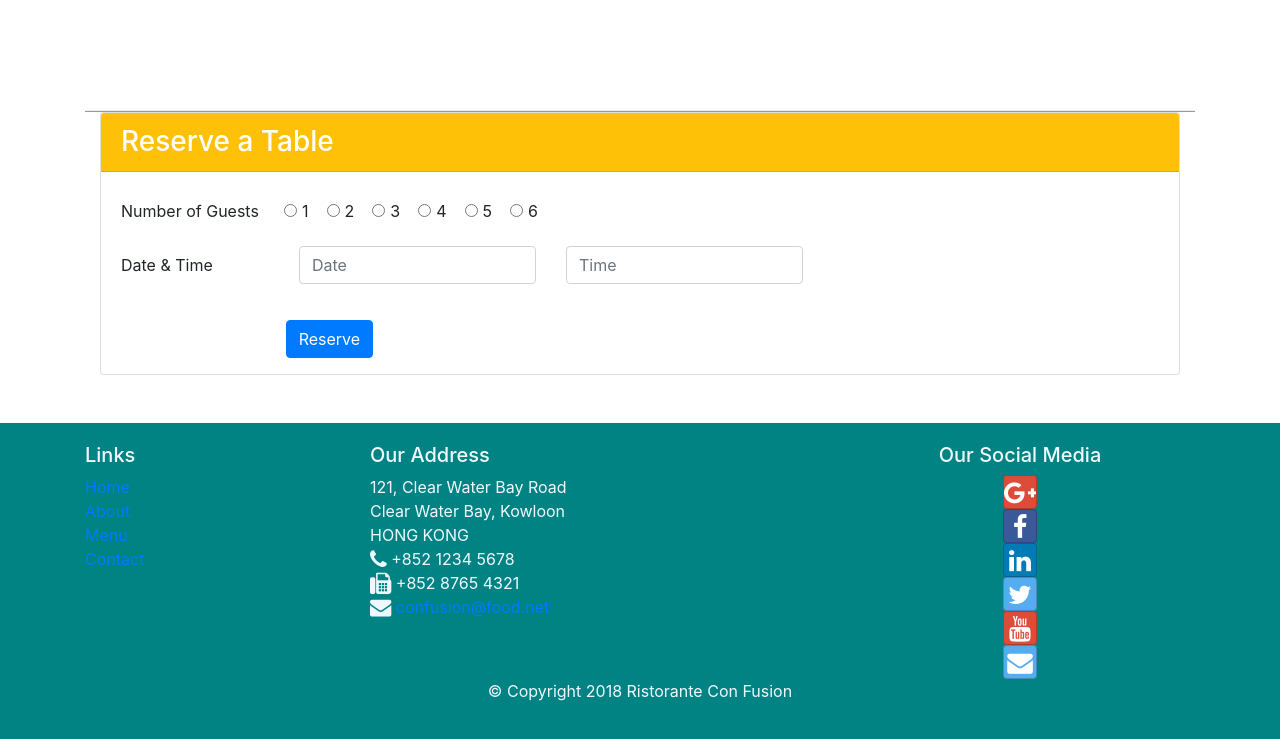
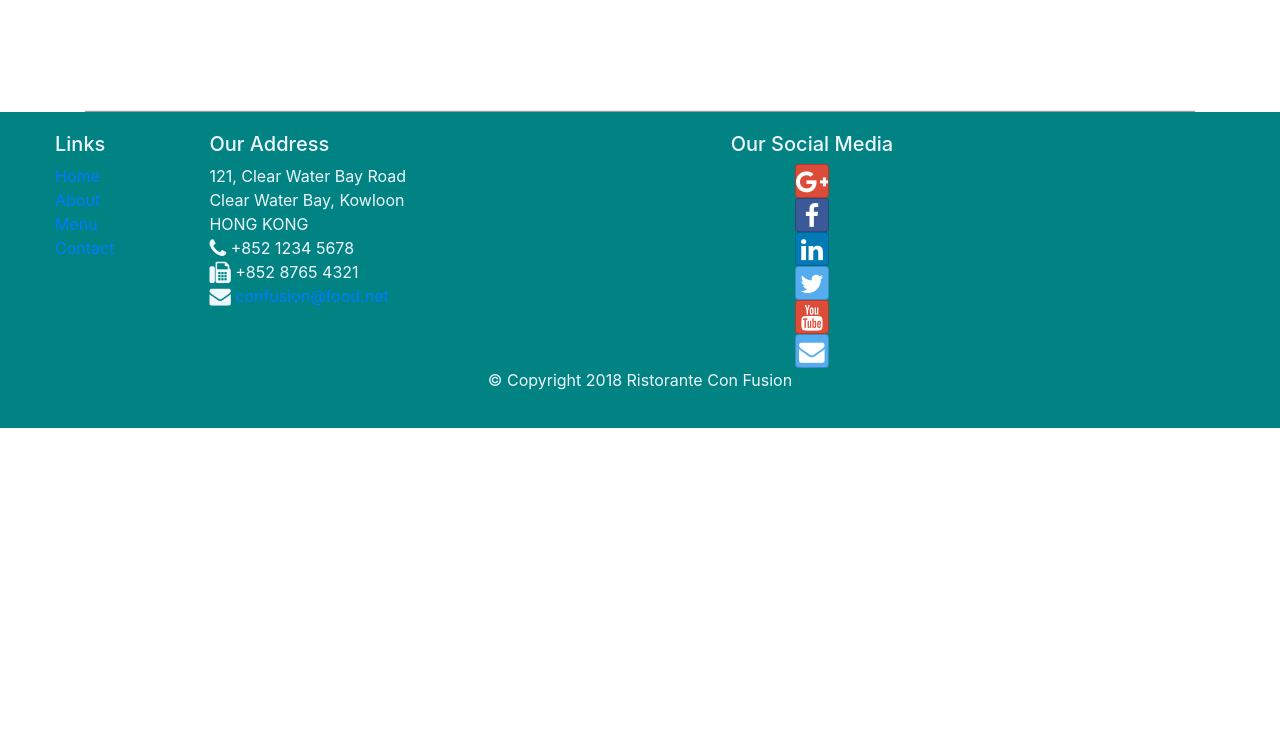
Before and after one commit to aristosChatzidis/bootstrap-sam-git, a website: page index.html in a window 1280 px wide. Shown: the part 1824-2563 px from the top of the page. After the commit the page ends 2252 px from the top, so only its background shows below. Drawn offline with nearby package versions, Linux system fonts and the light colour scheme.

Commit message:
Footer Improovments with link color

```diff
--- a/css/styles.css
+++ b/css/styles.css
@@ -38,10 +38,29 @@
   color: #0f0f0f;
 }
 
-/* a:link {
+/*  */
+.footerLinks a:link {
+  color: green;
+  background-color: transparent;
+  text-decoration: none;
+}
+
+a:visited {
   color: floralwhite;
-} */
-
+  background-color: transparent;
+  text-decoration: none;
+}
+a:hover {
+  color: rgb(251, 164, 1);
+  background-color: transparent;
+  text-decoration: underline;
+}
+a:active {
+  color: yellow;
+  background-color: transparent;
+  text-decoration: underline;
+}
+/*  */
 /* For top  */
 body {
   padding: 50px 0px 0px 0px;
--- a/index.html
+++ b/index.html
@@ -97,19 +97,20 @@
             <!-- ReserveTable Modal content-->
             <div class="modal-content">
                 <div class="modal-header">
-                    <h4 class="modal-title">Reserve a Table </h4>
+                    <!-- <h4 class="modal-title">Reserve a Table </h4> -->
+                    <h2 class="text-warning">Reserve a Table</h2>
                     <button type="button" class="close" data-dismiss="modal">&times;</button>
                 </div>
                 <div class="modal-body">
                     <form>
-                        <!-- ************************************** -->
+                        <!-- Reserve a table Content -->
                         <div class="col-sm justify-content-center">
                             <div class="card">
-                                <h3 class="card-header bg-warning text-white">Reserve a Table</h3>
+
                                 <div class="card-body">
                                     <dl class="row ">
-                                        <label for="telnum" class="col col-md-4 col-form-label">Number of Guests </label>
                                             <div class="form-check-inline ">
+                                                <label for="telnum" class="col col-md-4 col-form-label">Number of Guests </label>
                                                 <div id="reserveform">
                                                 <label class="form-check-label">
                                                     <input type="radio" class="form-check-input" name="optradio">1 &nbsp;&nbsp;
@@ -130,22 +131,10 @@
                                                     <input type="radio" class="form-check-input" name="optradio">6 &nbsp;&nbsp;
                                                 </label>
                                             </div>
+                                    </dl>
 
-                                            </div>
-                                    </dl>
                                     <dl class="row">
-                                        <div>
-                                            <label for="telnum" class="col-12 col-md col-form-label">Section</label>
-                                        </div>
-                                        <div class="btn-group" role="group" aria-label="Basic example">
-                                            <button type="button" class="btn btn-success">Non-Smoking</button>
-                                            <button type="button" class="btn btn-danger">Smoking</button>
-                                          </div>
-                                    </dl>
-                                    <dl class="row">
-
-                                            <label for="telnum" class="col-12 col-md-2 col-form-label">Date &amp; Time</label>
-
+                                            <label for="telnum" class="col col-md-2 col-form-label">Date &amp; Time</label>
                                             <!-- date -->
                                                 <div class="col-5 col-md-3">
                                                     <input type="date" id="start" name="trip-start" min="2018-01-01" max="2021-12-31">
@@ -154,6 +143,16 @@
                                                 <div class="col-7 col-md-3">
                                                     <input type="time" id="appt" name="appt" min="00:00" max="24:00" required>
                                                 </div>
+
+                                    </dl>
+                                    <dl class="row">
+
+                                            <label for="telnum" class="col col-md-2 col-form-label">Section</label>
+
+                                        <div class="col-5 col-md-5">
+                                            <button type="button" class="btn btn-success">Non-Smoking</button>
+                                            <button type="button" class="btn btn-danger">Smoking</button>
+                                            <br><br>
                                         </div>
                                     </dl>
                                     <div class="form row">
@@ -161,22 +160,11 @@
                                             <button type="submit" class="btn btn-info btn-lg ml-auto">Reserve</button>
                                             <button type="button" class="btn btn-secondary btn-lg ml-auto" data-dismiss="modal">Cancel</button>
                                         </div>
-
-
                                     </div>
-
                                 </div>
-
                             </div>
                         </div>
-                        <!-- ************************************** -->
-                        <div class="form-row">
-
-                            <div class="col-sm-auto">
-
-                            </div>
-                        </div>
-
+                        <!-- Reserve a table Content -->
                     </form>
                 </div>
             </div>
@@ -320,61 +308,6 @@
                 </div>
 
             </div>
-            <div class="col-sm justify-content-center">
-                <div class="card">
-                    <h3 class="card-header bg-warning text-white">Reserve a Table</h3>
-                    <div class="card-body">
-                        <dl class="row ">
-                            <label for="telnum" class="col-12 col-md-2 col-form-label">Number of Guests </label>
-                                <div class="form-check-inline ">
-                                    <div id="reserveform">
-                                    <label class="form-check-label">
-                                        <input type="radio" class="form-check-input" name="optradio">1 &nbsp;&nbsp;
-                                    </label>
-                                    <label class="form-check-label">
-                                        <input type="radio" class="form-check-input" name="optradio">2 &nbsp;&nbsp;
-                                    </label>
-                                    <label class="form-check-label">
-                                        <input type="radio" class="form-check-input" name="optradio">3 &nbsp;&nbsp;
-                                    </label>
-                                    <label class="form-check-label">
-                                        <input type="radio" class="form-check-input" name="optradio">4 &nbsp;&nbsp;
-                                    </label>
-                                    <label class="form-check-label">
-                                        <input type="radio" class="form-check-input" name="optradio">5 &nbsp;&nbsp;
-                                    </label>
-                                    <label class="form-check-label">
-                                        <input type="radio" class="form-check-input" name="optradio">6 &nbsp;&nbsp;
-                                    </label>
-                                </div>
-
-                                </div>
-                        </dl>
-                        <dl class="row">
-
-                                <label for="telnum" class="col-12 col-md-2 col-form-label">Date &amp; Time</label>
-
-                                <!-- date -->
-                                    <div class="col-5 col-md-3">
-                                        <input type="tel" class="form-control" id="reserveDate" name="reserveDate" placeholder="Date">
-                                    </div>
-                                <!-- time -->
-                                    <div class="col-7 col-md-3">
-                                        <input type="tel" class="form-control" id="time" name="time" placeholder="Time">
-                                    </div>
-                            </div>
-                        </dl>
-                        <div class="form-group row">
-                            <div class="offset-md-2 col-md-10">
-                                <button type="submit" class="btn btn-primary">Reserve</button>
-                            </div>
-                        </div>
-                    </div>
-
-                </div>
-            </div>
-
-            <br><br>
         </div>
 
     <!-- Content -->
@@ -383,16 +316,18 @@
         <footer class="footer">
             <div class="container">
                 <div class="row ">
-                    <div class="col-4 offset-0 col-sm-2">
-                        <h5>Links</h5>
-                        <ul class="list-unstyled">                          <!--list-unstyled = remove the bullets from the links -->
-                            <li><a href="#">Home</a></li>
+                    <div class="row justify-content-center">
+
+                        <ul class="list-unstyled">
+                            <li><h5>Links</h5></li>                 <!--list-unstyled = remove the bullets from the links -->
+                            <li><a href="./index.html">Home</a></li>
                             <li><a href="./aboutus.html">About</a></li>
                             <li><a href="#">Menu</a></li>
-                            <li><a href="#">Contact</a></li>
+                            <li><a href="./contactus.html">Contact</a></li>
                         </ul>
                     </div>
-                    <div class="col-7  offset-1 col-sm-5">
+
+                    <div class="col-7  offset-1 col-sm-4">
                         <h5>Our Address</h5>
                         <address>
                           121, Clear Water Bay Road<br>
@@ -403,7 +338,7 @@
                           <i class="fa fa-envelope fa-lg"></i> <a href="mailto:confusion@food.net">confusion@food.net</a>
                        </address>
                     </div>
-                    <div class="col-12 col-sm-4 align-self-center">
+                    <div class="col-5 col-sm-5 align-self-center">
                         <div class="text-center">
                             <h5>Our Social Media</h5>
                             <a class="btn btn-social-icon btn-google" href="http://google.com/+"><i class="fa fa-google-plus fa-lg"></i></a><br>
```
